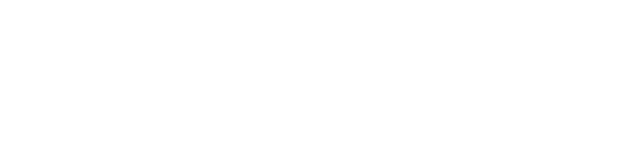
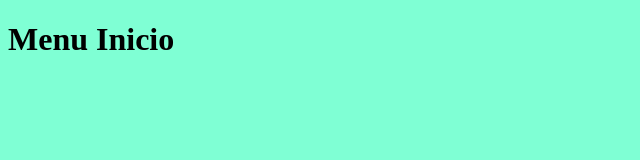
Before and after one commit to ajbaladron/CursoGit, a plain HTML site: page index.html in a window 1280 px wide. Shown: the whole page, without its empty margins (0-640 px from the left). Drawn offline with Linux system fonts and the light colour scheme.

```diff
--- /dev/null
+++ b/css/inicio.css
@@ -0,0 +1,3 @@
+body{
+    background-color: aquamarine;
+}
--- a/index.html
+++ b/index.html
@@ -4,8 +4,9 @@
     <meta charset="UTF-8">
     <meta name="viewport" content="width=device-width, initial-scale=1.0">
     <title>Document</title>
+    <link href="css\inicio.css" rel="stylesheet" type="text/css">
 </head>
 <body>
-
+  <h1> Menu Inicio</h1>
 </body>
 </html>
```
Also changed, not shown: js/inicio.js (added).
